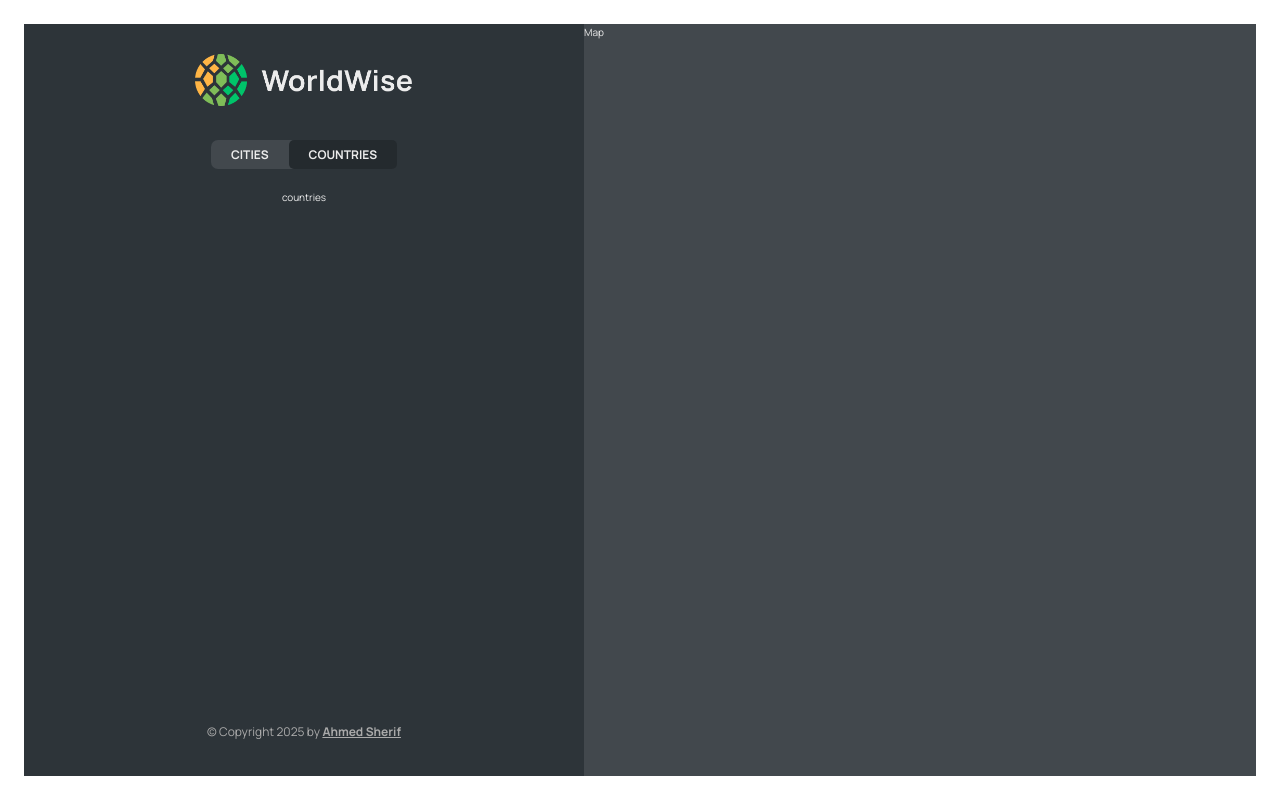
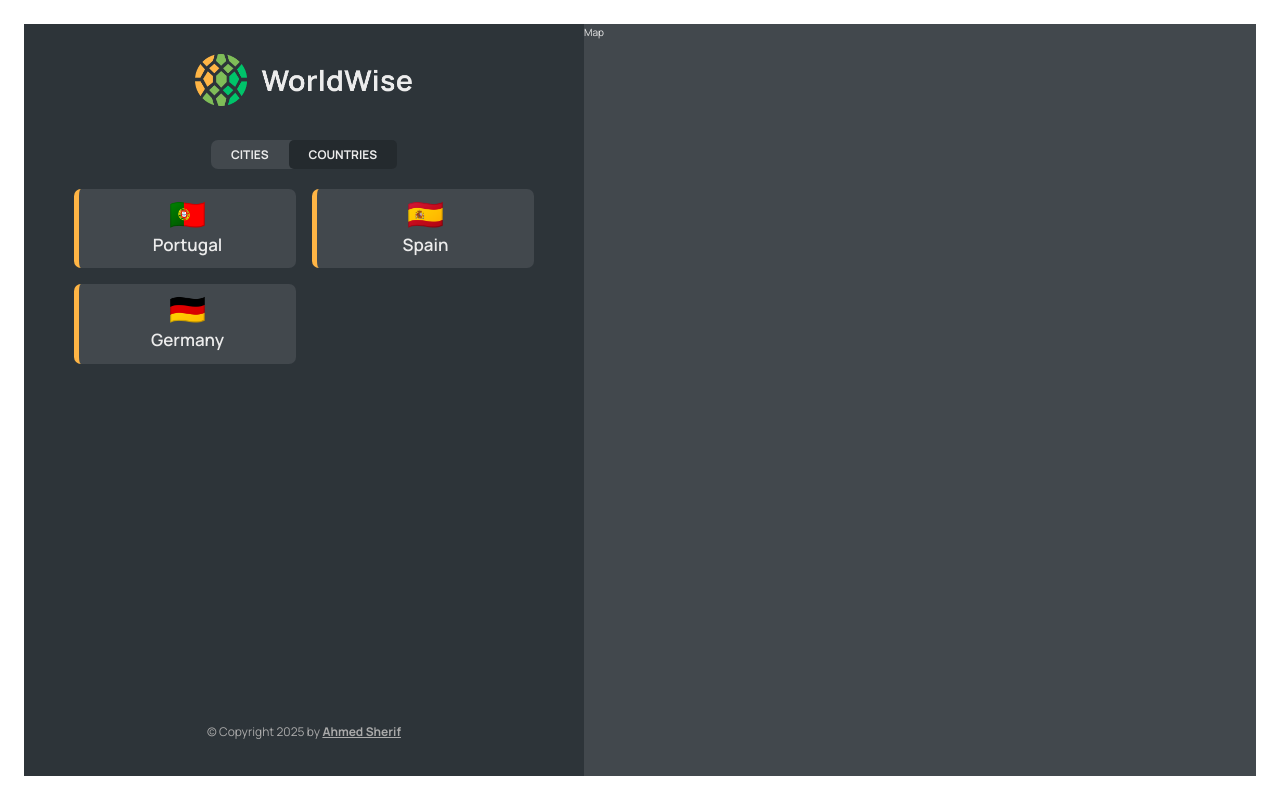
Before and after one commit to shefo72/World-Wise, a React (Vite) app: page /app/countries in a window 1280 px wide. Built offline with nearby package versions, Linux system fonts and the light colour scheme; data requests are answered from the project's data file; the HTML template or start-up script is replaced by a standard one.

Commit message:
Implementing the Countries List

```diff
--- a/src/App.jsx
+++ b/src/App.jsx
@@ -1,4 +1,6 @@
 import { BrowserRouter, Route, Routes } from "react-router-dom";
+import { useEffect, useState } from "react";
+
 import Product from "./pages/Product";
 import HomePage from "./pages/HomePage";
 import Pricing from "./pages/Pricing";
@@ -6,9 +8,10 @@ import PageNotFound from "./pages/PageNotFound";
 import AppLayout from "./pages/AppLayout";
 import Login from "./pages/Login";
 import CityList from "./components/CityList";
-import { useEffect, useState } from "react";
+import CountryList from "./components/CountryList";
 
 const BASE_URL = "http://localhost:9000";
+
 function App() {
   const [cities, SetCities] = useState([]);
   const [isLoading, SetIsLoading] = useState(false);
@@ -45,7 +48,10 @@ function App() {
               path="cities"
               element={<CityList cities={cities} isLoading={isLoading} />}
             />
-            <Route path="countries" element={<p>countries</p>} />
+            <Route
+              path="countries"
+              element={<CountryList cities={cities} isLoading={isLoading} />}
+            />
             <Route path="form" element={<p>Form</p>} />
           </Route>
           <Route path="login" element={<Login />} />
--- /dev/null
+++ b/src/components/CountryList.jsx
@@ -0,0 +1,31 @@
+import styles from "./CountryList.module.css";
+import Spinner from "./Spinner";
+import CityItem from "./CityItem";
+import Message from "./Message";
+import CountryItem from "./CountryItem";
+
+function CountryList({ isLoading, cities }) {
+  if (isLoading) return <Spinner />;
+  if (!isLoading && cities.length === 0)
+    return (
+      <Message
+        message={"Add your first city by clicking on a City on the map"}
+      />
+    );
+
+  const countries = cities.reduce((arr, city) => {
+    if (!arr.map((el) => el.country).includes(city.country))
+      return [...arr, { country: city.country, emoji: city.emoji }];
+    else return arr;
+  }, []);
+
+  return (
+    <ul className={styles.countryList}>
+      {countries.map((country) => (
+        <CountryItem country={country} />
+      ))}
+    </ul>
+  );
+}
+
+export default CountryList;
```
